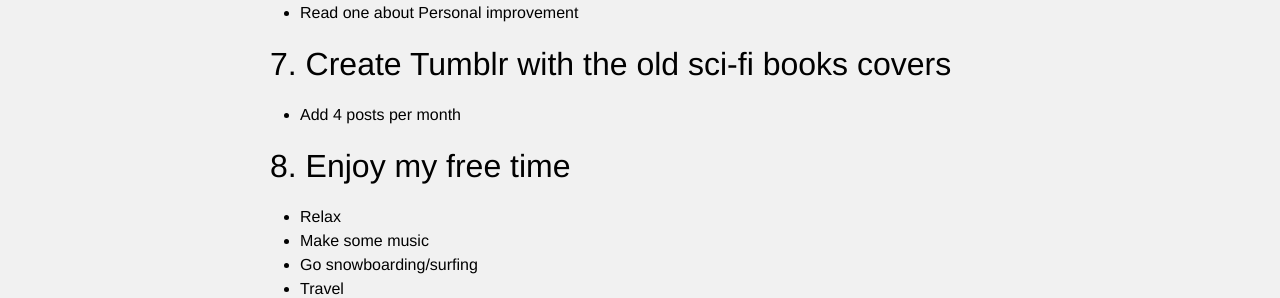
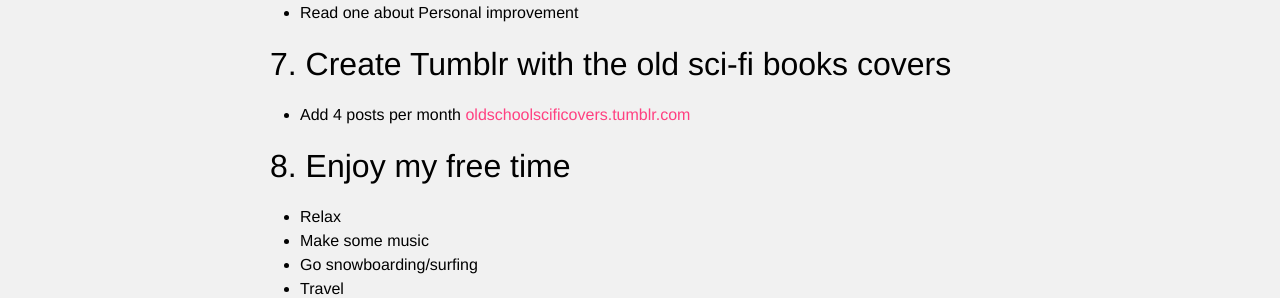
Before and after one commit to HugoMatilla/hugomatilla.github.io, a Jekyll site: the page built from _posts/2016-01-04-New-Years-Resolutions.md, in a window 1280 px wide. Shown: the part 1603-1901 px from the top of the page. Built offline with Jekyll 4.4.1, drawn with Linux system fonts in a browser that asks for light colours.

Commit message:
Update 7

```diff
--- a/_posts/2016-01-04-New-Years-Resolutions.md
+++ b/_posts/2016-01-04-New-Years-Resolutions.md
@@ -59,7 +59,7 @@ __T__imed (Objectives need plans, deadlines and milestones to give you focus: 1
 * Read one about Personal improvement
 
 ## 7. Create Tumblr with the old sci-fi books covers
-* Add 4 posts per month
+* Add 4 posts per month [oldschoolscificovers.tumblr.com](oldschoolscificovers.tumblr.com)
 
 ## 8. Enjoy my free time
 * Relax
```
